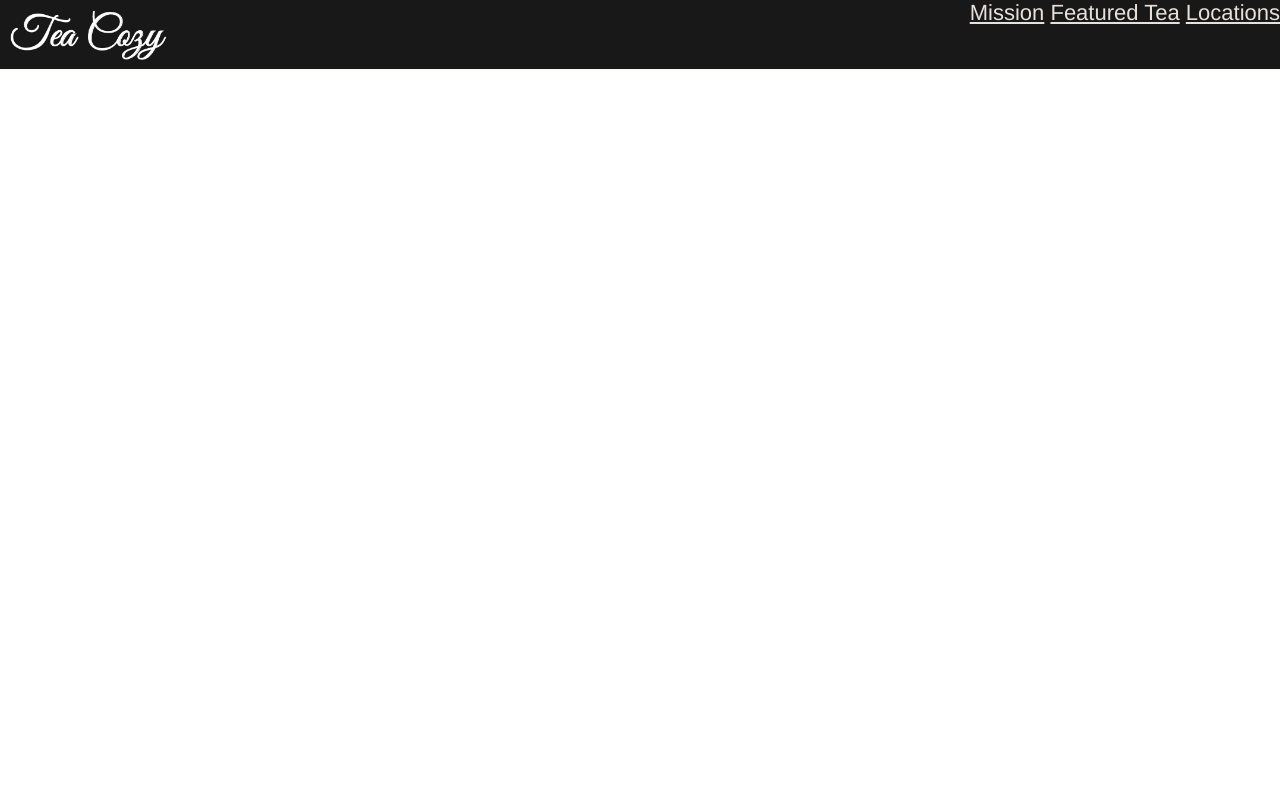
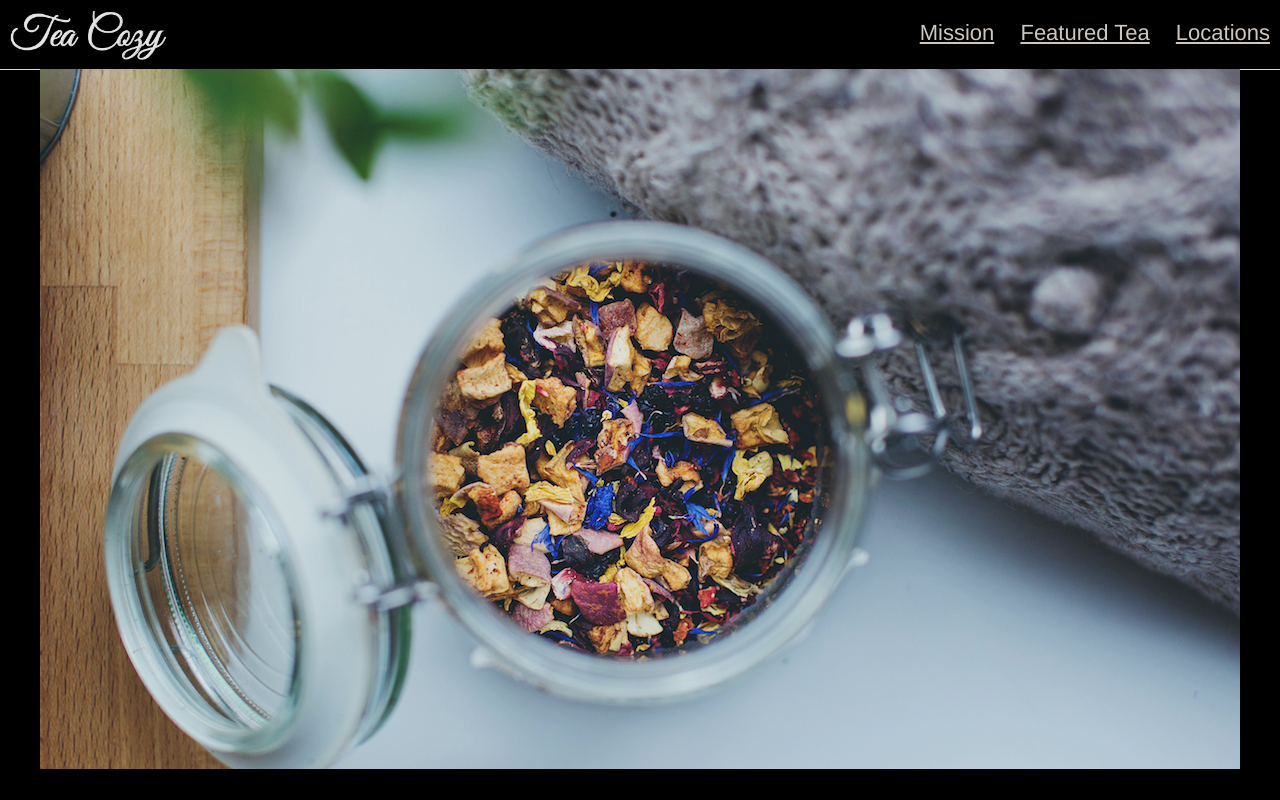
Before and after one commit to kevinmtate/teacozy, a plain HTML site: page index.html in a window 1280 px wide. Drawn offline with Linux system fonts and the light colour scheme.

Commit message:
Finished header and moving on to container

```diff
--- a/index.html
+++ b/index.html
@@ -13,5 +13,12 @@
             <span><a href="#locations">Locations</a></span>
         </nav>
     </header>
+    <div class="content-container">
+        <div class="mission">
+            <div class="mission-banner">
+
+            </div>
+        </div>
+    </div>
 </body>
 </html>
--- a/resources/css/style.css
+++ b/resources/css/style.css
@@ -2,7 +2,7 @@ body, a{
     font-family: Helvetica, sans-serif;
     font-size: 22px;
     color: seashell;
-    /*background-color: black;   ADD IN AFTER DONE WITH HEADER AND DELETE FROM HEADER STYLING  */
+    background-color: black;
     opacity: 0.9;
 
     /* because webkit: */ margin: 0px;
@@ -11,10 +11,10 @@ body, a{
 /* Header */
 
 header {
-    background-color: black;
     height: 69px;
     border-bottom: 1px solid seashell;
     width: 100%;
+    position: fixed;
 }
 
 header img {
@@ -23,6 +23,34 @@ header img {
 }
 
 nav {
-    display: inline;
+    position: relative;
+    top: 20px;
     float: right;
 }
+
+nav span {
+    padding: 10px;
+}
+
+
+/* Content section */
+
+.content-container {
+    padding-top: 69px;
+}
+
+/* Mission section */
+
+.mission {
+    background-image: url("../images/img-mission-background.jpg");
+    height: 700px;
+    width: 1200px;
+    margin: 0 auto;
+    position: relative;
+}
+
+.mission-banner {
+    position: absolute;
+    height: 100%;
+    width: 100%;
+}
```
